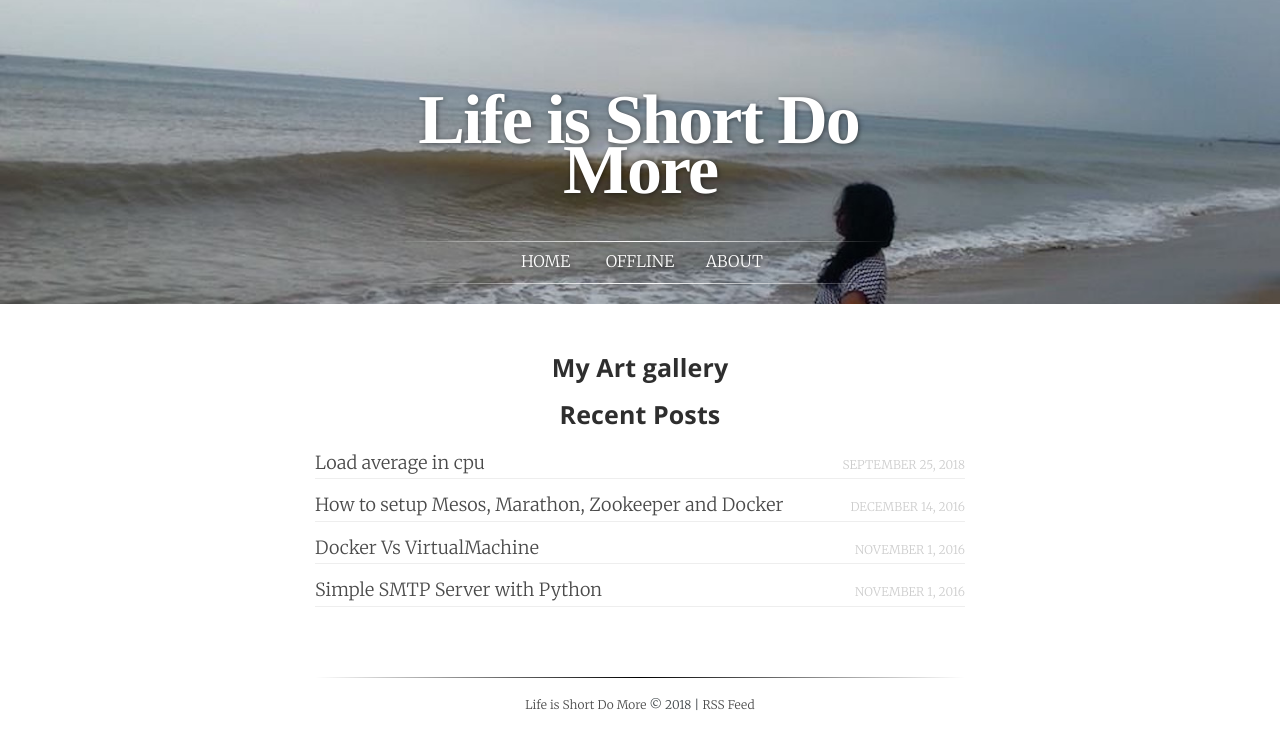
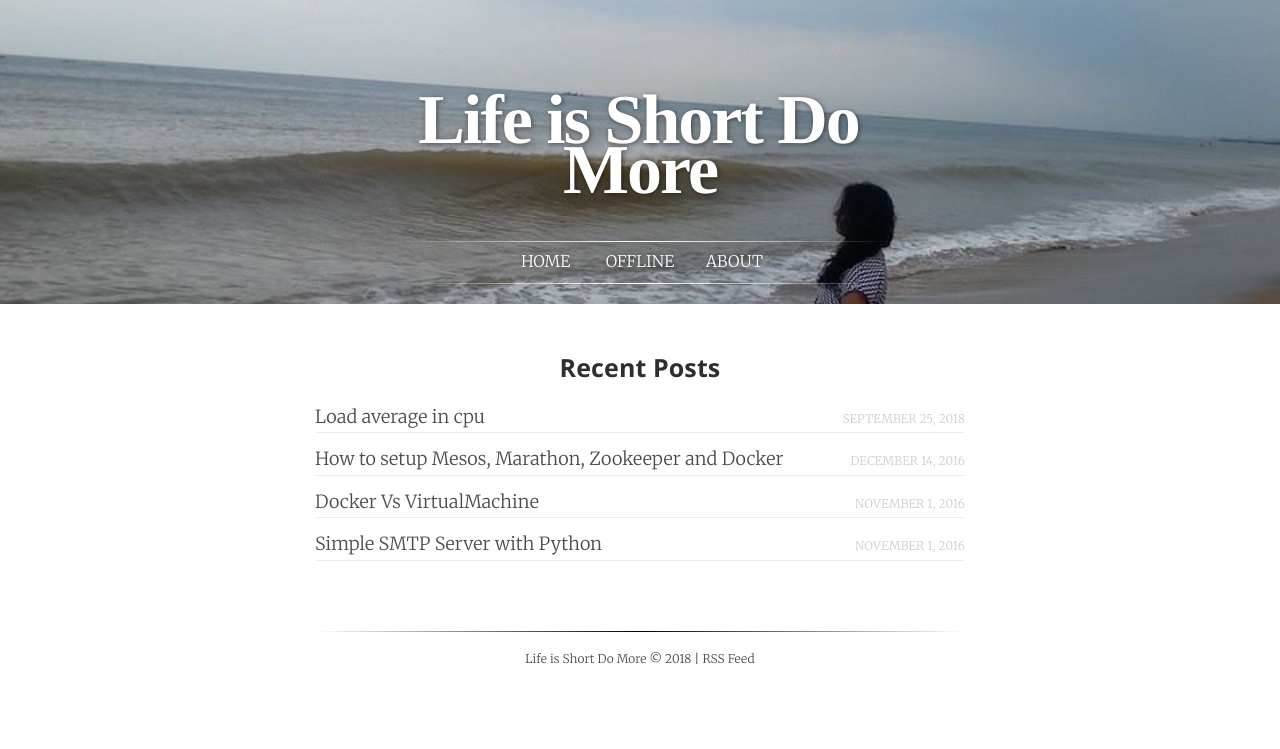
Before and after one commit to agrawalpoonam/agarwalpoonam.github.io, a Jekyll site: the page built from index.html, in a window 1280 px wide. Shown: the top 749 px of the page. Built offline with Jekyll 4.4.1, drawn with Linux system fonts in a browser that asks for light colours; some web fonts are replaced.

Commit message:
testing gallery

```diff
--- a/index.html
+++ b/index.html
@@ -1,12 +1,6 @@
 ---
 layout: default
 ---
-
-<div id="Art" class="art">
-
-	<h3 href ="{{ site.gallery.url}}">My Art gallery </h3>
-</div>
-
 <div id="content" class="content">
 
     <h3>Recent Posts</h3>
```
